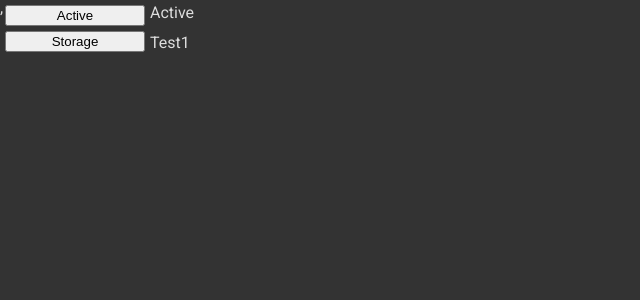
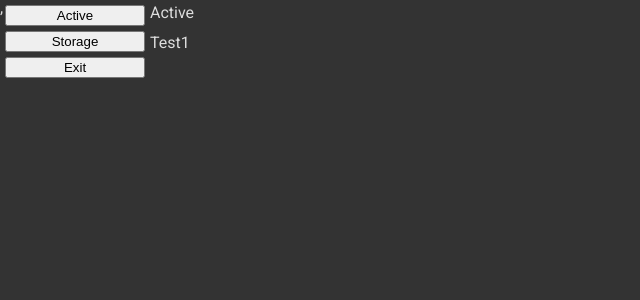
Before and after one commit to jamiebailey/sassm, a React app: page / in a window 1280 px wide. Shown: the top 300 px of the page, without its empty margins (0-640 px from the left). Built offline with nearby package versions, Linux system fonts and the light colour scheme.

Commit message:
added exit button

```diff
--- a/src/actions.js
+++ b/src/actions.js
@@ -1,3 +1,4 @@
+export const EXIT = 'EXIT';
 export const SET_VISIBLE_PAGE = 'SET_VISIBLE_PAGE';
 
 export const visiblePage = {
@@ -5,6 +6,10 @@ export const visiblePage = {
     SHOW_STORAGE: 'SHOW_STORAGE'
 }
 
+export function exit() {
+    return { type: EXIT }
+}
+
 export function setVisiblePage(page) {
     return { type: SET_VISIBLE_PAGE, page }
 }
--- a/src/components/App.js
+++ b/src/components/App.js
@@ -18,8 +18,9 @@ export default class App extends Component {
 
         return <div className="app">
             <Left items={[
-                    {text: 'Active', page: visiblePage.SHOW_ACTIVE},
-                    {text: 'Storage', page: visiblePage.SHOW_STORAGE}
+                    {text: 'Active', type: 'navigate', page: visiblePage.SHOW_ACTIVE},
+                    {text: 'Storage', type: 'navigate', page: visiblePage.SHOW_STORAGE},
+                    {text: 'Exit', type: 'exit'}
                 ]} />
             {page}
         </div>
--- a/src/components/AppLeft.js
+++ b/src/components/AppLeft.js
@@ -3,7 +3,7 @@ import AppLeftMenuButton from '../containers/AppLeftMenuButton';
 
 export default class AppLeft extends Component {
     render() {
-        const items = this.props.items.map((item) => <li key={item.text}><AppLeftMenuButton page={item.page}>{item.text}</AppLeftMenuButton></li>);
+        const items = this.props.items.map((item) => <li key={item.text}><AppLeftMenuButton page={item.page} type={item.type}>{item.text}</AppLeftMenuButton></li>);
         return <div className="app-left"><ul>{items}</ul></div>
     }
 }
--- a/src/containers/AppLeftMenuButton.js
+++ b/src/containers/AppLeftMenuButton.js
@@ -1,12 +1,19 @@
 import { connect } from 'react-redux';
-import { setVisiblePage } from '../actions';
+import { exit, setVisiblePage } from '../actions';
 import Button from '../components/elements/Button';
 
 
 const mapDispatchToProps = (dispatch, ownProps) => {
     return {
         onClick: () => {
-            dispatch(setVisiblePage(ownProps.page))
+            switch(ownProps.type) {
+                case 'navigate':
+                    dispatch(setVisiblePage(ownProps.page))
+                    break;
+                case 'exit':
+                    dispatch(exit());
+                    break;
+            }
         }
     }
 }
--- a/src/index.js
+++ b/src/index.js
@@ -6,10 +6,19 @@ import React from 'react';
 import { render } from 'react-dom';
 import { Provider } from 'react-redux';
 import { createStore } from 'redux';
+import { remote } from 'electron';
 import reducers from './reducers';
 import App from './containers/App';
 
 const store = createStore(reducers);
+
+store.subscribe(() => {
+    let state = store.getState();
+    if(state.exit === true) {
+        let window = remote.getCurrentWindow();
+        window.close();
+    }
+})
 
 // Render app
 render(
--- a/src/reducers.js
+++ b/src/reducers.js
@@ -1,8 +1,9 @@
 import { combineReducers } from 'redux';
-import { SET_VISIBLE_PAGE, visiblePage } from './actions';
+import { EXIT, SET_VISIBLE_PAGE, visiblePage } from './actions';
 
 const initialState = {
-    visiblePage: visiblePage.SHOW_ACTIVE
+    visiblePage: visiblePage.SHOW_ACTIVE,
+    exit: false
 }
 
 export default function app(state = initialState, action) {
@@ -11,6 +12,10 @@ export default function app(state = initialState, action) {
             return Object.assign({}, state, {
                 visiblePage: action.page
             })
+        case EXIT:
+            return Object.assign({}, state, {
+                exit: true
+            })
         default:
             return state
     }
```
